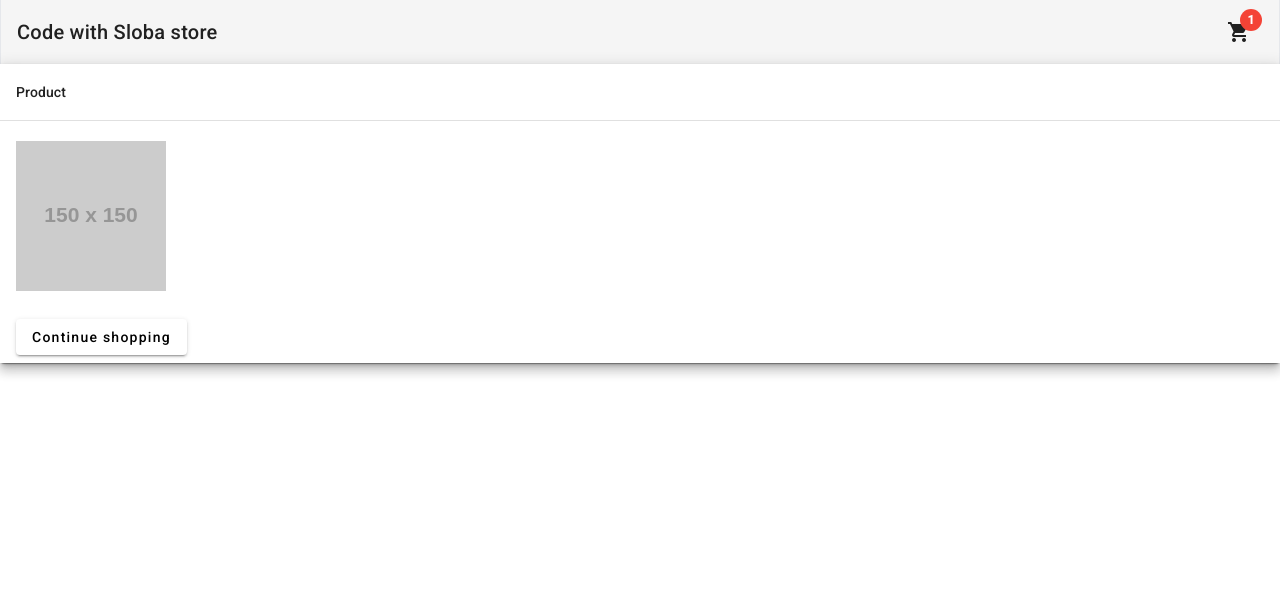
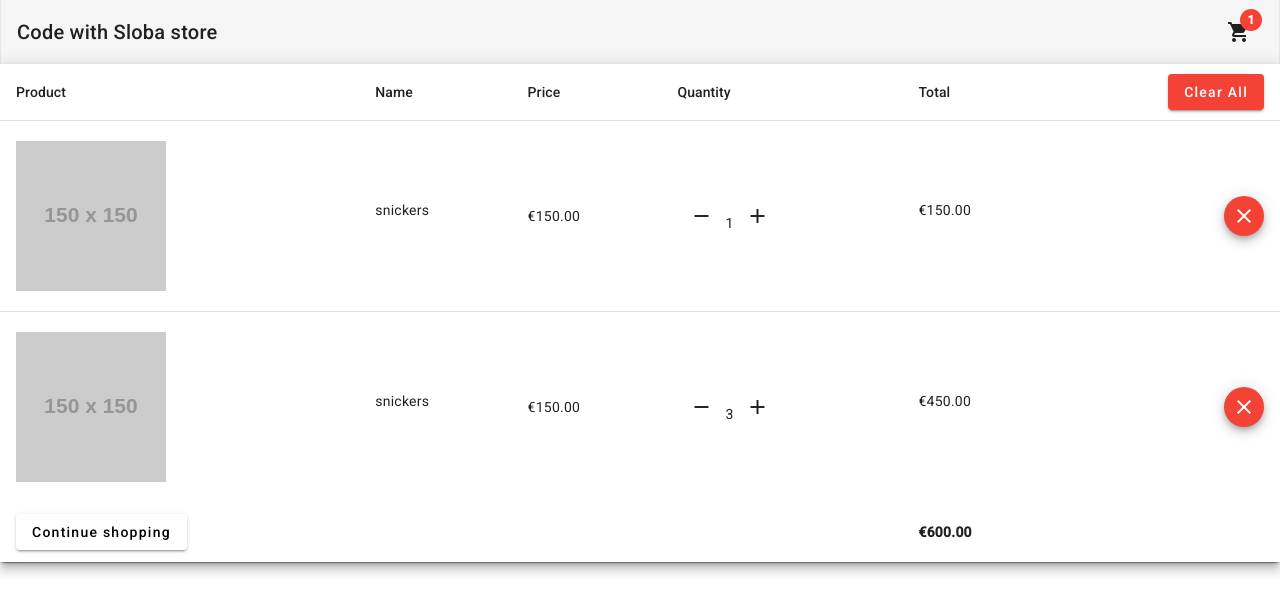
Before and after one commit to LeaBani/store-angular, an Angular app: page /cart in a window 1280 px wide. Shown: the top 614 px of the page. Built offline with nearby package versions, Linux system fonts and the light colour scheme.

Commit message:
add items in cart

```diff
--- a/src/app/pages/cart/cart.component.html
+++ b/src/app/pages/cart/cart.component.html
@@ -9,6 +9,66 @@
                 <button mat-raised-button routerLink="/home">Continue shopping</button>
             </td>
         </ng-container>
+
+        <ng-container matColumnDef="name">
+            <th mat-header-cell *matHeaderCellDef>Name</th>
+            <td mat-cell *matCellDef="let element">
+                <p class="truncate max-w-xs block">{{element.name}}</p>
+            </td>
+            <td mat-footer-cell *matFooterCellDef>
+            </td>
+        </ng-container>
+
+        <ng-container matColumnDef="price">
+            <th mat-header-cell *matHeaderCellDef>Price</th>
+            <td mat-cell *matCellDef="let element">
+                <span>{{element.price | currency:'€'}}</span>
+            </td>
+            <td mat-footer-cell *matFooterCellDef>
+            </td>
+        </ng-container>
+
+        <ng-container matColumnDef="quantity">
+            <th mat-header-cell *matHeaderCellDef>Quantity</th>
+            <td mat-cell *matCellDef="let element">
+                <button mat-icon-button>
+                    <mat-icon>remove</mat-icon>
+                </button>
+                <span>{{element.quantity}}</span>
+                <button mat-icon-button>
+                    <mat-icon>add</mat-icon>
+                </button>
+            </td>
+            <td mat-footer-cell *matFooterCellDef>
+            </td>
+        </ng-container>
+
+        <ng-container matColumnDef="total">
+            <th mat-header-cell *matHeaderCellDef>Total</th>
+            <td mat-cell *matCellDef="let element">
+                <p>{{element.quantity * element.price | currency:"€" }}</p>
+            </td>
+            <td mat-footer-cell *matFooterCellDef>
+                <span class="font-bold py-5 block">
+                    {{ getTotal(cart.items) | currency: '€' }}
+                </span>
+            </td>
+        </ng-container>
+
+        <ng-container matColumnDef="action">
+            <th mat-header-cell *matHeaderCellDef>
+                <button mat-raised-button color="warn" class="float-right">
+                    Clear All
+                </button>
+            </th>
+            <td mat-cell *matCellDef="let element">
+                <button mat-mini-fab color="warn" class="float-right"><mat-icon>close</mat-icon></button>
+            </td>
+            <td mat-footer-cell *matFooterCellDef>
+                <button></button>
+            </td>
+        </ng-container>
+
         <tr mat-header-row *matHeaderRowDef="displayedColumns"></tr>
         <tr mat-row *matRowDef="let row; columns: displayedColumns"></tr>
         <tr mat-footer-row *matFooterRowDef="displayedColumns"></tr>
--- a/src/app/pages/cart/cart.component.ts
+++ b/src/app/pages/cart/cart.component.ts
@@ -14,17 +14,25 @@ export class CartComponent implements OnInit {
     price: 150,
     quantity: 1,
     id: 1
-  }]};
+  },
+  {
+    product: 'https://via.placeholder.com/150',
+    name: 'snickers',
+    price: 150,
+    quantity: 3,
+    id: 2
+  },
+]};
 
   dataSource: Array<CartItem> = [];
 
   displayedColumns: Array<string> = [
     'product',
-    // 'name',
-    // 'price',
-    // 'quantity',
-    // 'total',
-    // 'action'
+    'name',
+    'price',
+    'quantity',
+    'total',
+    'action'
   ]
 
   constructor() {}
@@ -33,4 +41,15 @@ export class CartComponent implements OnInit {
     this.dataSource = this.cart.items;
   }
 
+/**
+ *
+ * @param items attend un tableau d'items
+ * @returns un nombre
+ */
+  getTotal(items: Array<CartItem>) : number {
+    return items
+      .map((item) => item.price * item.quantity) // nouveau tableau avec pour chaque item le prix * qté
+      .reduce((prev, current) => prev + current, 0) // nombre précédént + en cours à partir de 0
+  }
+
 }
```
